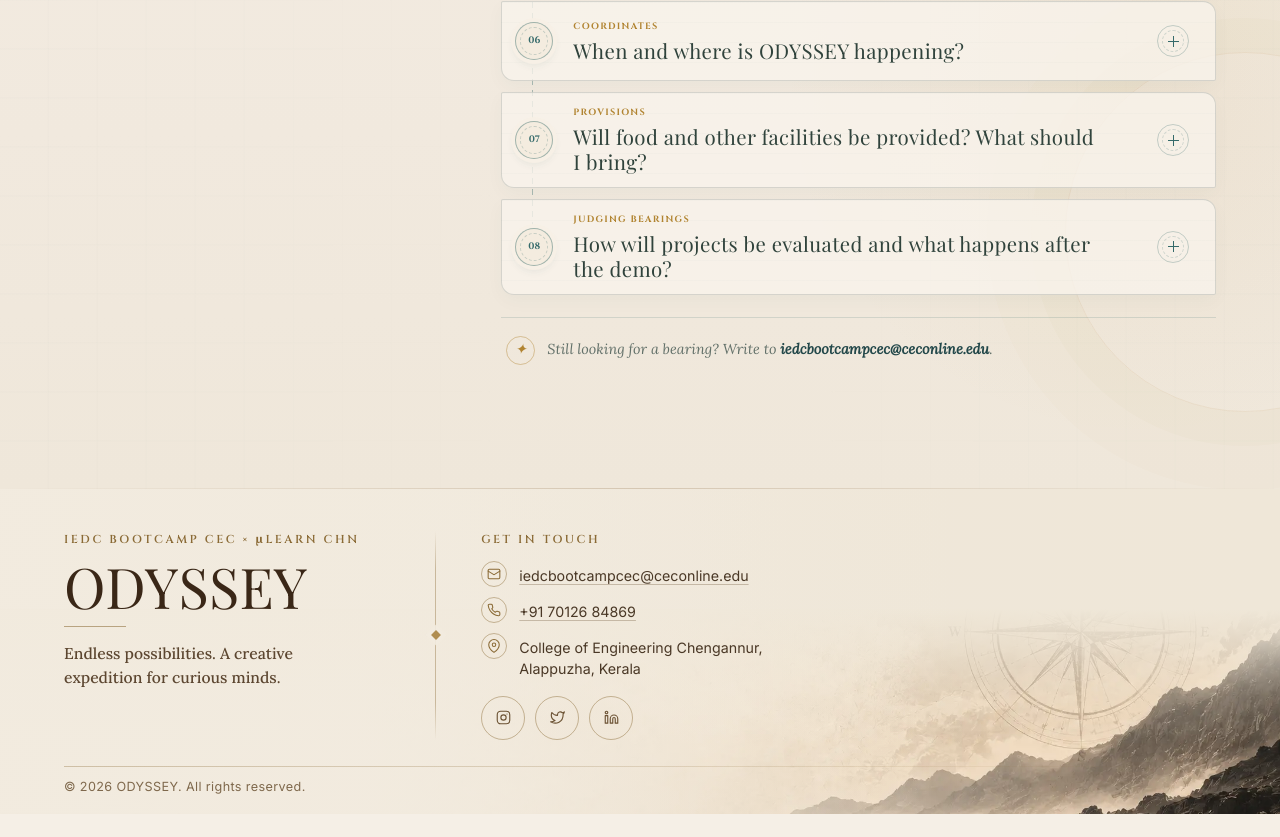
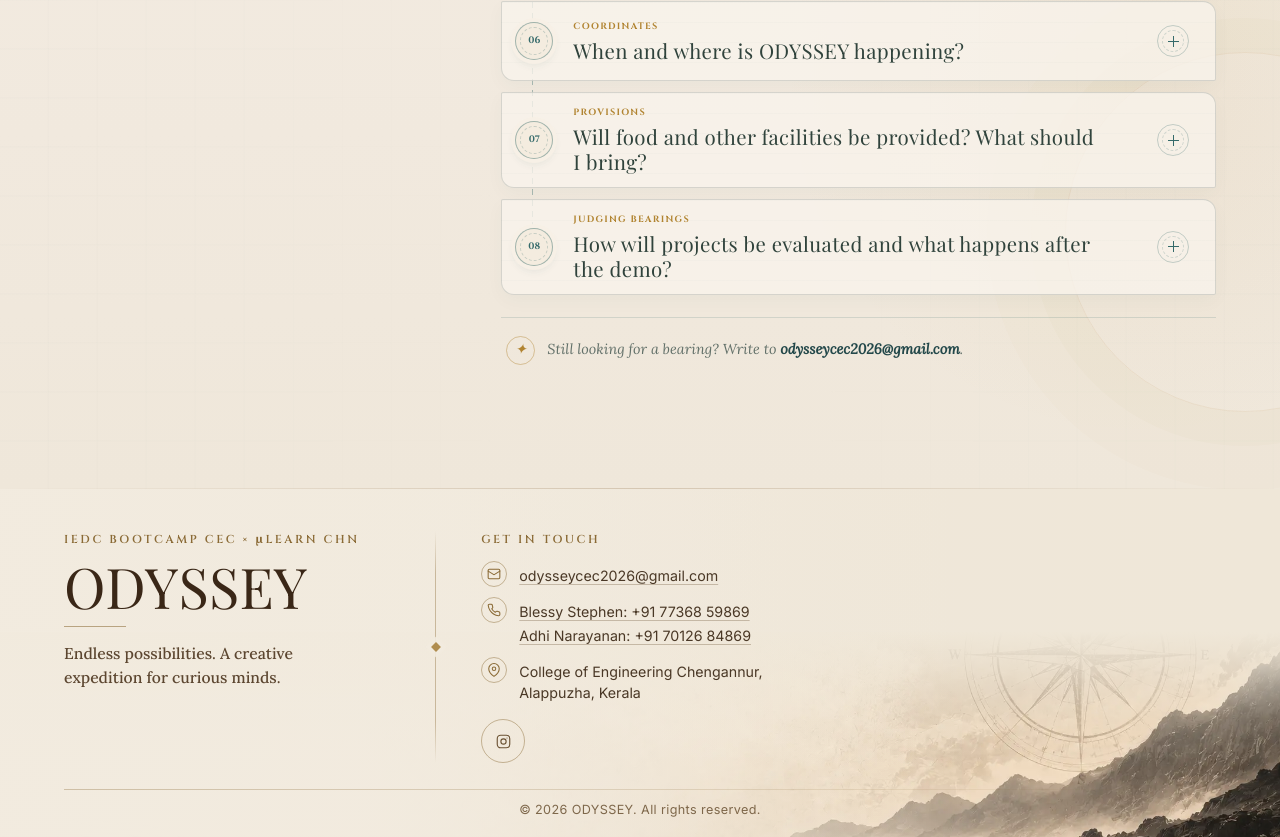
Before and after one commit to sarin-ms/odyssey, a Next.js app: page / in a window 1280 px wide. Shown: the part 8035-8872 px from the top of the page. Before the commit the page ends 8849 px from the top, so only its background shows below. Built offline with nearby package versions, Linux system fonts and the light colour scheme; a web font is replaced by a local one.

Commit message:
feat: update footer links and registation btn link

```diff
--- a/app/compoenents/faq/FAQ.jsx
+++ b/app/compoenents/faq/FAQ.jsx
@@ -209,8 +209,8 @@ export default function FAQ() {
             </span>
             <p>
               Still looking for a bearing? Write to{" "}
-              <a href="mailto:iedcbootcampcec@ceconline.edu">
-                iedcbootcampcec@ceconline.edu
+              <a href="mailto:odysseycec2026@gmail.com">
+                odysseycec2026@gmail.com
               </a>
               .
             </p>
--- a/app/compoenents/footer/Footer.jsx
+++ b/app/compoenents/footer/Footer.jsx
@@ -38,30 +38,18 @@ const InstagramIcon = () => (
   </svg>
 );
 
-const TwitterIcon = () => (
-  <svg width="15" height="15" {...stroke}>
-    <path d="M23 3a10.9 10.9 0 0 1-3.14 1.53 4.48 4.48 0 0 0-7.86 3v1A10.66 10.66 0 0 1 3 4s-4 9 5 13a11.64 11.64 0 0 1-7 2c9 5 20 0 20-11.5a4.5 4.5 0 0 0-.08-.83A7.72 7.72 0 0 0 23 3z" />
-  </svg>
-);
-
-const LinkedinIcon = () => (
-  <svg width="15" height="15" {...stroke}>
-    <path d="M16 8a6 6 0 0 1 6 6v7h-4v-7a2 2 0 0 0-2-2 2 2 0 0 0-2 2v7h-4v-7a6 6 0 0 1 6-6z" />
-    <rect x="2" y="9" width="4" height="12" />
-    <circle cx="4" cy="4" r="2" />
-  </svg>
-);
-
 const CONTACT = [
   {
     icon: <MailIcon />,
-    label: "iedcbootcampcec@ceconline.edu",
-    href: "mailto:iedcbootcampcec@ceconline.edu",
+    label: "odysseycec2026@gmail.com",
+    href: "mailto:odysseycec2026@gmail.com",
   },
   {
     icon: <PhoneIcon />,
-    label: "+91 70126 84869",
-    href: "tel:+917012684869",
+    lines: [
+      { label: "Blessy Stephen: +91 77368 59869", href: "tel:+917736859869" },
+      { label: "Adhi Narayanan: +91 70126 84869", href: "tel:+917012684869" },
+    ],
   },
   {
     icon: <MapPinIcon />,
@@ -76,9 +64,12 @@ const CONTACT = [
 ];
 
 const SOCIALS = [
-  { icon: <InstagramIcon />, href: "#", label: "Instagram" },
-  { icon: <TwitterIcon />, href: "#", label: "Twitter" },
-  { icon: <LinkedinIcon />, href: "#", label: "LinkedIn" },
+  {
+    icon: <InstagramIcon />,
+    href: "https://www.instagram.com/odyssey.cec",
+    label: "Instagram",
+    external: true,
+  }
 ];
 
 export default function Footer() {
@@ -109,7 +100,19 @@ export default function Footer() {
               {CONTACT.map((item, i) => (
                 <li key={i} className={styles.contactItem}>
                   <span className={styles.contactIcon}>{item.icon}</span>
-                  {item.href ? (
+                  {item.lines ? (
+                    <span className={styles.contactStack}>
+                      {item.lines.map((line) => (
+                        <a
+                          key={line.href}
+                          href={line.href}
+                          className={styles.contactLink}
+                        >
+                          {line.label}
+                        </a>
+                      ))}
+                    </span>
+                  ) : item.href ? (
                     <a href={item.href} className={styles.contactLink}>
                       {item.label}
                     </a>
@@ -127,6 +130,9 @@ export default function Footer() {
                   href={social.href}
                   className={styles.social}
                   aria-label={social.label}
+                  {...(social.external
+                    ? { target: "_blank", rel: "noopener noreferrer" }
+                    : {})}
                 >
                   {social.icon}
                 </a>
--- a/app/compoenents/footer/Footer.module.css
+++ b/app/compoenents/footer/Footer.module.css
@@ -204,6 +204,19 @@
   color: #2a1b12;
 }
 
+.contactStack {
+  display: flex;
+  flex-direction: column;
+  align-items: flex-start;
+  gap: 3px;
+  min-width: 0;
+  padding-top: 4px;
+}
+
+.contactStack .contactLink {
+  padding-top: 0;
+}
+
 .socials {
   display: flex;
   gap: 10px;
@@ -251,6 +264,7 @@
   letter-spacing: 0.03em;
   color: #6b5233;
   opacity: 0.85;
+  text-align: center;
 }
 
 @media (max-width: 1240px) {
--- a/app/compoenents/hero/Hero.jsx
+++ b/app/compoenents/hero/Hero.jsx
@@ -40,7 +40,9 @@ export default function Hero() {
               </p>
 
               <a
-                href="#register"
+                href="https://makemypass.com/event/odyssey"
+                target="_blank"
+                rel="noopener noreferrer"
                 className={`${styles.heroCtaPlaque} ${styles.animReveal} ${styles.animDelay4}`}
               >
                 <div className={styles.plaqueOuter}>
--- a/app/compoenents/navbar/Navbar.jsx
+++ b/app/compoenents/navbar/Navbar.jsx
@@ -181,7 +181,9 @@ export default function Navbar() {
         })}
         <li>
           <a
-            href="#register"
+            href="https://makemypass.com/event/odyssey"
+            target="_blank"
+            rel="noopener noreferrer"
             className={styles.registerBtn}
             onClick={closeMenu}
           >
```
